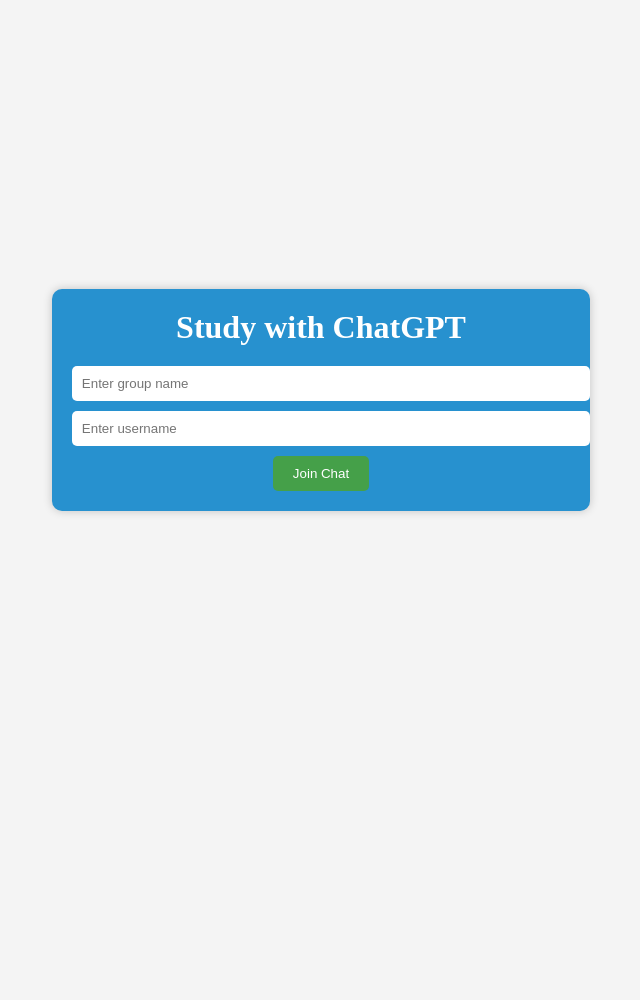
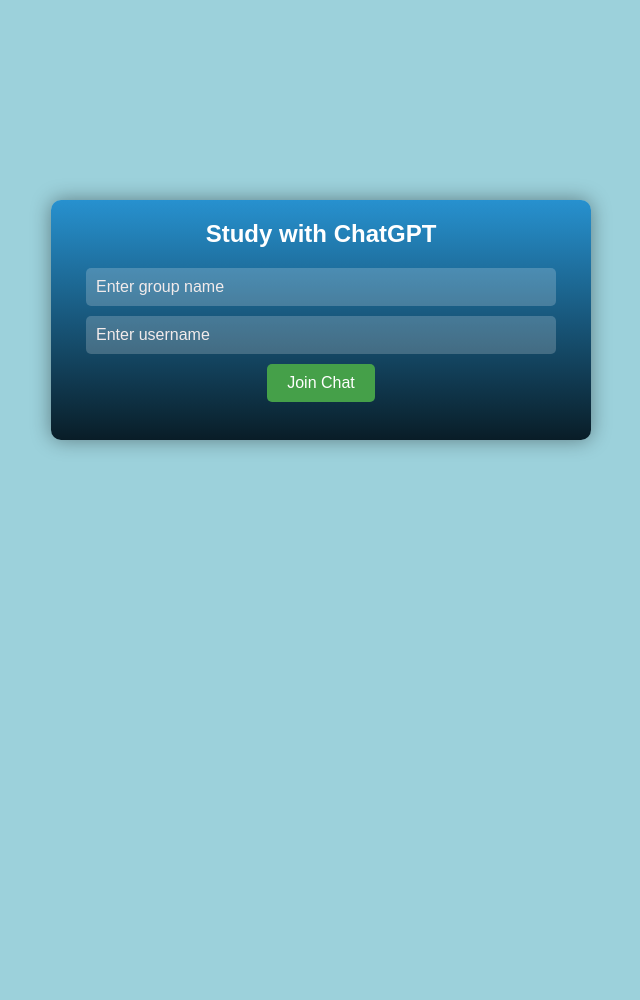
Before and after one commit to Tamzid86/CollaborativeChatGPT, a Django app: page / in a window 1280 px wide. Shown: the whole page, without its empty margins (319-959 px from the left). Before the commit the page ends 514 px from the top, so only its background shows below. Run offline with Django 4.2, Linux system fonts and the light colour scheme.

Commit message:
CSS er kahini sesh 90%

```diff
--- a/myenv/ChatApp/chat/views.py
+++ b/myenv/ChatApp/chat/views.py
@@ -47,7 +47,7 @@
     message = request.POST['message']
     username = request.POST['username']
     room_id = request.POST['room_id']
-    openai.api_key = "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"
+    openai.api_key = "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"
     # Call the ChatGPT API to generate a response
     response = openai.Completion.create(
         engine="text-davinci-002",  # Specify the ChatGPT engine
--- a/myenv/ChatApp/templates/home.html
+++ b/myenv/ChatApp/templates/home.html
@@ -1,30 +1,35 @@
 <!DOCTYPE html>
-</html>
+<html>
 <head>
 <meta name="viewport" content="width=device-width, initial-scale=1">
 <style>
 body {
-  background-color: #f4f4f4;
+  background-color: #9cd1db;
   margin: 0;
-  padding: 0;
+  padding-top:200px;
   display: flex;
   justify-content: center;
-  align-items: center;
+
   height: 100vh;
+  font-family: Arial, sans-serif;
 }
 
 .container {
-  background-color: #2791cf;
+  background: linear-gradient(to bottom, #2791cf, #091d27);
   padding: 20px;
   border-radius: 10px;
-  box-shadow: 0px 0px 10px rgba(0, 0, 0, 0.2);
+  box-shadow: 0px 0px 20px rgba(0, 0, 0, 0.4);
   color: white;
   text-align: center;
+  width: 500px;
+  height:200px;
 }
 
 .container h1 {
   margin: 0;
   padding: 0;
+  font-size: 24px;
+  margin-bottom: 20px;
 }
 
 .form {
@@ -32,25 +37,33 @@
 }
 
 .form input {
-  width: 100%;
+  width: 90%;
   padding: 10px;
   margin-bottom: 10px;
   border: none;
   border-radius: 5px;
+  background: rgba(255, 255, 255, 0.2);
+  color: #333;
+  font-size: 16px;
+}
+
+.form input::placeholder {
+  color:#f2ebeb; /* Set the placeholder text color to white */
 }
 
 .form button {
-  background-color: #45a049;
+  background: #45a049;
   color: white;
   padding: 10px 20px;
   border: none;
   border-radius: 5px;
   cursor: pointer;
   transition: background-color 0.3s;
+  font-size: 16px;
 }
 
 .form button:hover {
-  background-color: #2791cf;
+  background: #2791cf;
 }
 </style>
 </head>
```
Also changed, not shown: myenv/ChatApp/templates/room.html (+32 -11 lines), myenv/ChatApp/db.sqlite3.
